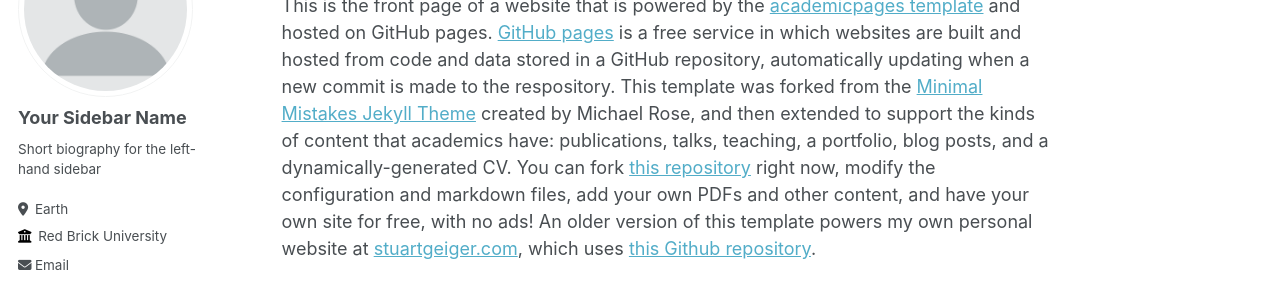
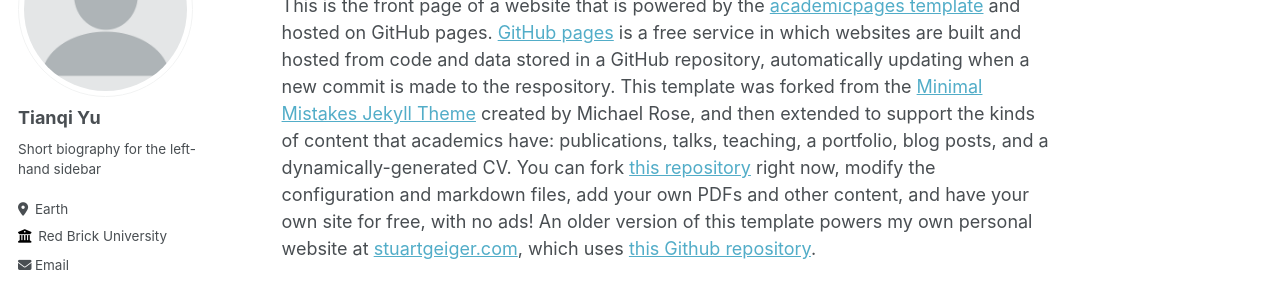
Before and after one commit to NickYu321/NickYu321.github.io, a Jekyll site: the page built from _pages/about.md, in a window 1280 px wide. Shown: the part 164-451 px from the top of the page. Built offline with Jekyll 4.4.1, drawn with Linux system fonts in a browser that asks for light colours; some web fonts are replaced.

Commit message:
Update _config.yml
1

```diff
--- a/_config.yml
+++ b/_config.yml
@@ -22,7 +22,7 @@ repository               : "academicpages/academicpages.github.io"
 author:
   # Biographic information
   avatar           : "profile.png"
-  name             : "Your Sidebar Name"
+  name             : "Tianqi Yu"
   pronouns         : # example: "she/her"
   bio              : "Short biography for the left-hand sidebar"
   location         : "Earth"
```
